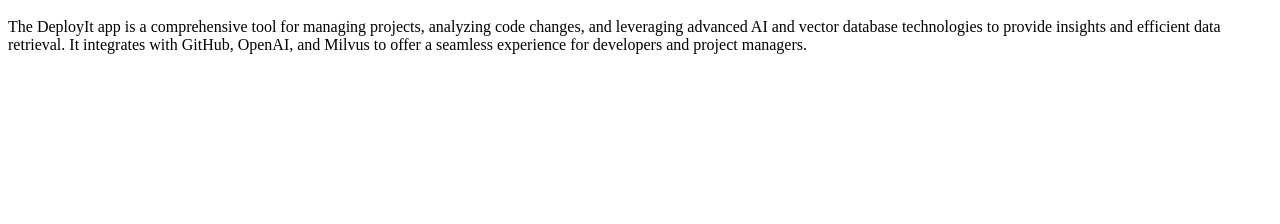
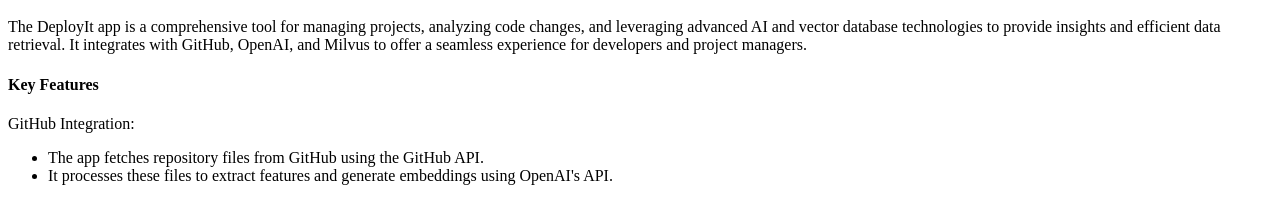
Before and after one commit to tmadrid-forgerz/test, a plain HTML site: page index.html in a window 1280 px wide. Shown: the part 48-272 px from the top of the page. Drawn offline with Linux system fonts and the light colour scheme.

Commit message:
Update index.html

```diff
--- a/index.html
+++ b/index.html
@@ -5,5 +5,11 @@
   <body>
     <h1>Hello World! Welcome to DeployiT</h1>
     <p>The DeployIt app is a comprehensive tool for managing projects, analyzing code changes, and leveraging advanced AI and vector database technologies to provide insights and efficient data retrieval. It integrates with GitHub, OpenAI, and Milvus to offer a seamless experience for developers and project managers.</p>
+    <h4>Key Features</h4>
+    <p>GitHub Integration:</p>
+    <ul>
+      <li>The app fetches repository files from GitHub using the GitHub API.</li>
+      <li>It processes these files to extract features and generate embeddings using OpenAI's API.</li>
+    </ul>
   </body>
 </html>
```
